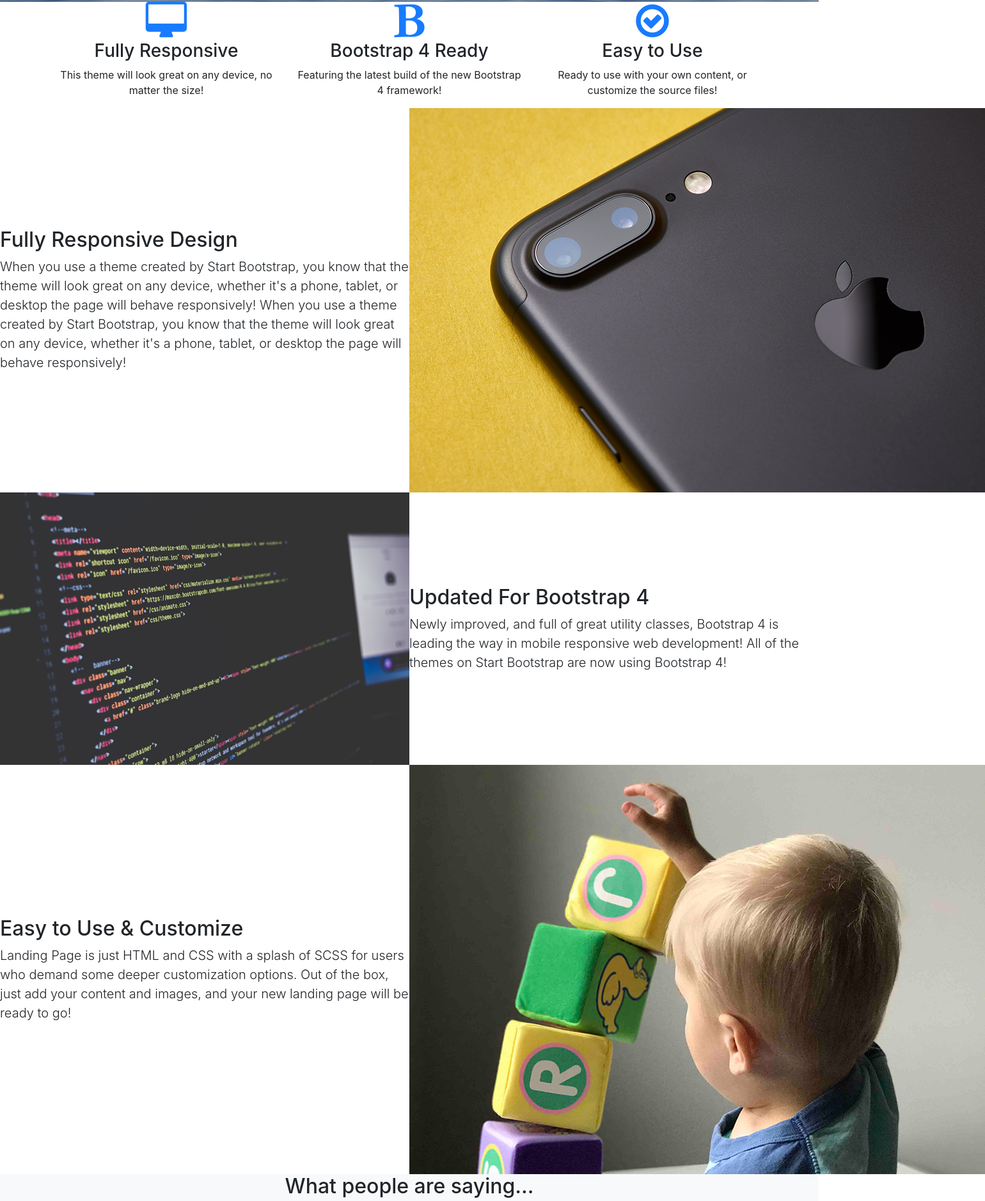
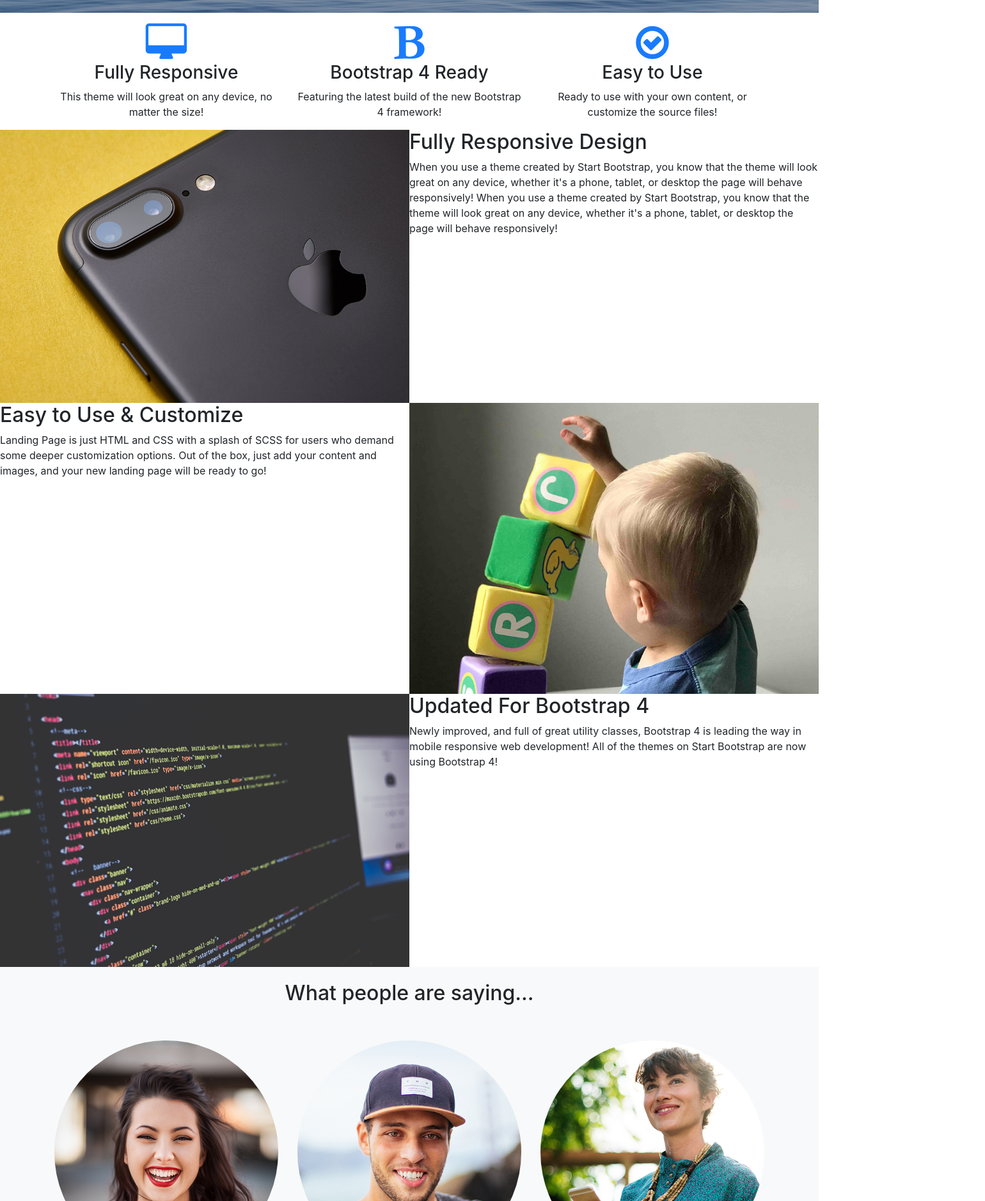
Before and after one commit to datvoD1905l1/datvoD1905l1.github.io, a plain HTML site: page index.html in a window 1280 px wide. Shown: the part 501-2379 px from the top of the page at 64% size, 1540 px wide, since content can reach past the window. Drawn offline with nearby package versions, Linux system fonts and the light colour scheme.

Commit message:
new update

```diff
--- a/css/style.css
+++ b/css/style.css
@@ -1,3 +1,10 @@
+*{
+  margin: 0;
+  padding: 0;
+
+ }
+.col-lg-6 {
+  padding: 0}
 .overlay{
 	position: absolute;
     height: 100%;
@@ -24,7 +31,9 @@
 }
 .iconss {
 	font-size: 60px !important;
-	color:#187BFF
+	color:#187BFF;
+	padding-top: 5%
+
 }
 .iconfooter{
 	font-size: 50px !important;
@@ -32,5 +41,19 @@
 }
 .footer{
 	width: 100%;
-	height: 100%;
+	height: 100%;}
+.mb-5{
+	padding-top: 2%
 }
+#mybtn{
+	display: none;
+	position: fixed;
+	z-index: 99;
+	cursor: pointer;
+	right: 30px;
+	bottom: 20px;
+	boder: none;
+	outline: none;
+	background-color: aquamarine;
+	width: 100px;
+}
--- a/index.html
+++ b/index.html
@@ -20,6 +20,7 @@
 </head>
 
 <body>
+	<button onClick="topFunction()" id="mybtn" title="On Top">Thanh Dat</button>
 <nav class="navbar navbar-light bg-light static-top">
     <div class="container">
       <a class="navbar-brand" href="#"> Thanh Dat</a>
@@ -71,43 +72,43 @@
 
 		</div>
 	</div>
-
-
-	<section class="showcase">
-    <div class="container-fluid p-0">
-      <div class="row no-gutters">
-
-        <div class="col-lg-6 order-lg-2 text-white showcase-img" >
-		  <img src="bg-showcase-1.jpg">
+	<div class="container-fluid">
+		<div class="row">
+			<div class="col-lg-6">
+				<img src="bg-showcase-1.jpg" class="img-fluid">
 			</div>
-        <div class="col-lg-6 order-lg-1 my-auto showcase-text">
+			<div class="col-lg-6 ">
 			<h2>Fully Responsive Design</h2>
-			<div class="scroll overflow-auto">
-          <p class="lead mb-0 ">When you use a theme created by Start Bootstrap, you know that the theme will look great on any device, whether it's a phone, tablet, or desktop the page will behave responsively! When you use a theme created by Start Bootstrap, you know that the theme will look great on any device, whether it's a phone, tablet, or desktop the page will behave responsively!</p>
+				<p> When you use a theme created by Start Bootstrap, you know that the theme will look great on any device, whether it's a phone, tablet, or desktop the page will behave responsively! When you use a theme created by Start Bootstrap, you know that the theme will look great on any device, whether it's a phone, tablet, or desktop the page will behave responsively!</p>
 			</div>
 		</div>
+
 	</div>
-      <div class="row no-gutters">
-        <div class="col-lg-6 text-white showcase-img" >
-		  <img src="bg-showcase-2.jpg" class="img-fluid" >
+	<div class="container-fluid">
+		<div class="row">
+		<div class="col-lg-6">
+			<h2>Easy to Use & Customize</h2>
+			<p>Landing Page is just HTML and CSS with a splash of SCSS for users who demand some deeper customization options. Out of the box, just add your content and images, and your new landing page will be ready to go!</p>
 			</div>
-        <div class="col-lg-6 my-auto showcase-text">
-          <h2>Updated For Bootstrap 4</h2>
-          <p class="lead mb-0">Newly improved, and full of great utility classes, Bootstrap 4 is leading the way in mobile responsive web development! All of the themes on Start Bootstrap are now using Bootstrap 4!</p>
+			<div class="col-lg-6">
+				<img src="bg-showcase-3.jpg" class="img-fluid">
 			</div>
 		</div>
-      <div class="row no-gutters">
-        <div class="col-lg-6 order-lg-2 text-white showcase-img">
-		  <img src="bg-showcase-3.jpg">
+
 	</div>
-        <div class="col-lg-6 order-lg-1 my-auto showcase-text">
-          <h2>Easy to Use &amp; Customize</h2>
-          <p class="lead mb-0">Landing Page is just HTML and CSS with a splash of SCSS for users who demand some deeper customization options. Out of the box, just add your content and images, and your new landing page will be ready to go!</p>
+	<div class="container-fluid">
+		<div class="row">
+		<div class="col-lg-6">
+			<img src="bg-showcase-2.jpg" class="img-fluid">
+			</div>
+			<div class="col-lg-6">
+			<h2>Updated For Bootstrap 4</h2>
+				<p> Newly improved, and full of great utility classes, Bootstrap 4 is leading the way in mobile responsive web development! All of the themes on Start Bootstrap are now using Bootstrap 4!</p>
 			</div>
 		</div>
+
 	</div>
-  </section>
-	<section class="testimonials text-center bg-light">
+	<section class="testimoials text-center bg-light">
     <div class="container">
       <h2 class="mb-5">What people are saying...</h2>
       <div class="row">
@@ -136,7 +137,7 @@
     </div>
 	</section>
 	<section class="call-to-action text-white text-center">
-    <div class="overlay"></div>
+
    <div class="container">
       <div class="row">
         <div class="col-xl-9 mx-auto">
@@ -202,5 +203,28 @@
       </div>
     </div>
   </footer>
+	<script>
+
+    //Get the button
+    var mybutton = document.getElementById("mybtn");
+
+    // When the user scrolls down 20px from the top of the document, show the button
+    window.onscroll = function() {scrollFunction()};
+
+    function scrollFunction() {
+      if (document.body.scrollTop > 200 || document.documentElement.scrollTop > 200) {
+        mybutton.style.display = "block";
+      } else {
+        mybutton.style.display = "none";
+      }
+    }
+
+    // When the user clicks on the button, scroll to the top of the document
+    function topFunction() {
+      document.body.scrollTop = 0;
+      document.documentElement.scrollTop = 0;
+    }
+
+	</script>
 	</body>
 </html>
```
Lines whose indentation alone changed are shown as unchanged.
